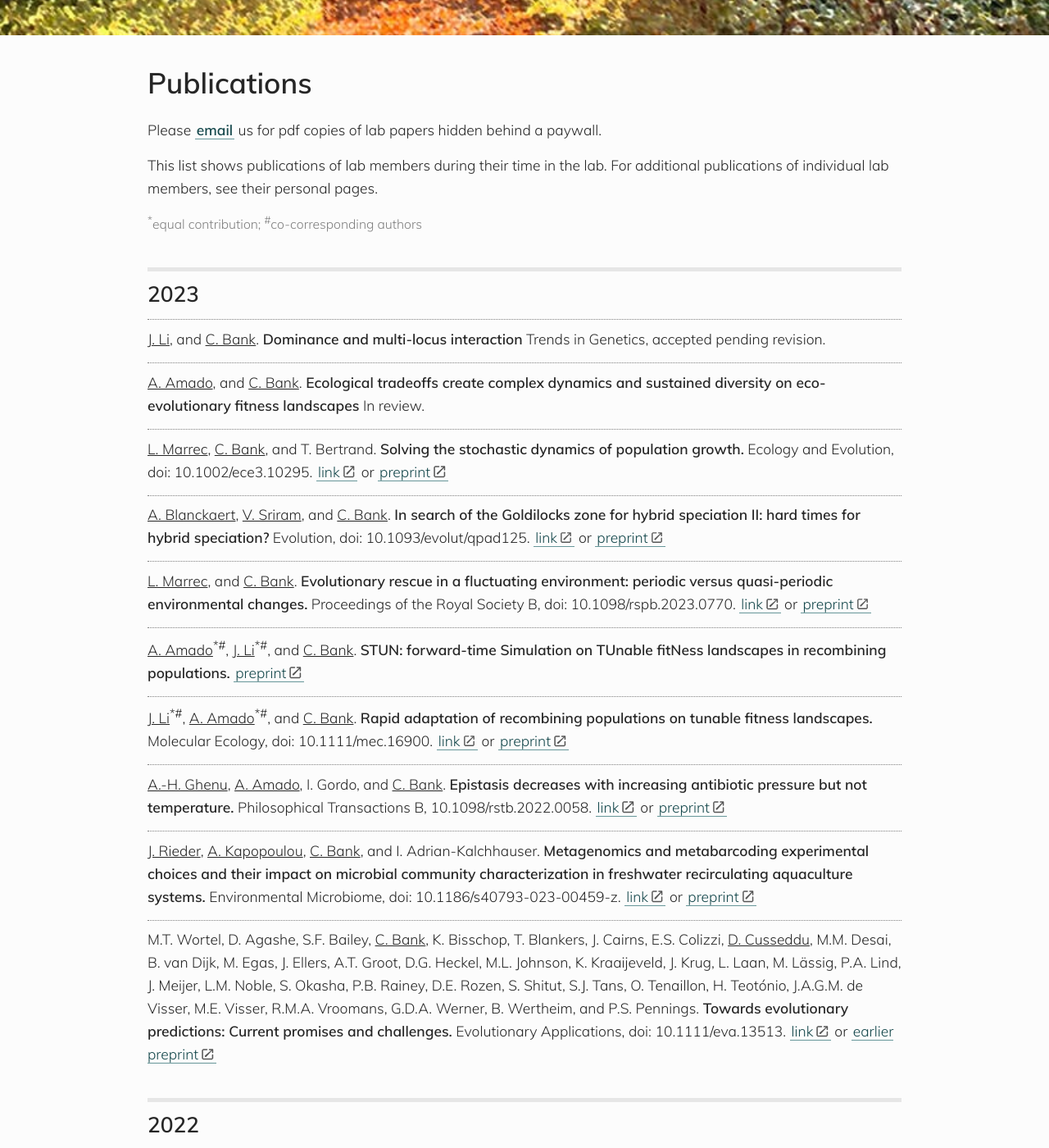
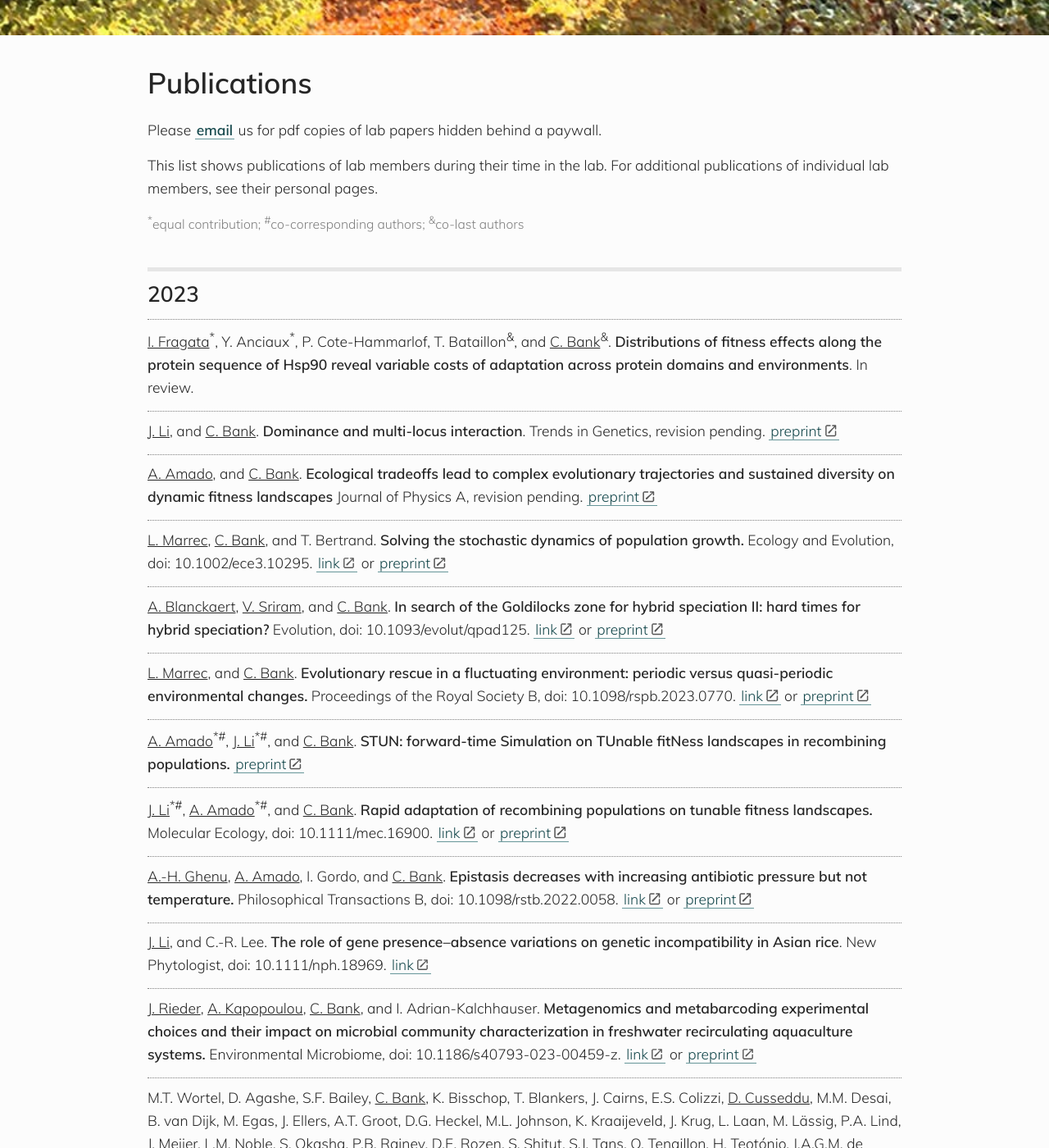
Before and after one commit to banklab/banklab.github.io, a Jekyll site: the page built from publications.md, in a window 1280 px wide and 1400 px high, scrolled down 277 px. Shown: the whole window at 82% size. Built offline with Jekyll 4.4.1, drawn with Linux system fonts in a browser that asks for light colours; some web fonts are replaced.

Commit message:
Update publications.md
New pubs

```diff
--- a/publications.md
+++ b/publications.md
@@ -9,7 +9,7 @@ Please [email](/people/) us for pdf copies of lab papers hidden behind a paywall
 
 This list shows publications of lab members during their time in the lab. For additional publications of individual lab members, see their personal pages.
 
-<sup>*</sup>equal contribution; <sup>#</sup>co-corresponding authors
+<sup>*</sup>equal contribution; <sup>#</sup>co-corresponding authors; <sup>&</sup>co-last authors
 {:.p__notes}
 
 <div class="layout-publications" markdown="1">
@@ -20,10 +20,15 @@ https://kramdown.gettalong.org/syntax.html#html-blocks
 {:/comment}
 
 ## 2023
+{::comment}
+A. Hinz, <u>A. Amado</u>, R. Kassen, <u>C. Bank</u>, A. Wong. Unpredictability of the fitness effects of antimicrobial resistance mutations across environments in Escherichia coli. Submitted.
+{:/comment}
 
-<u>J. Li</u>, and <u>C. Bank</u>. **Dominance and multi-locus interaction** Trends in Genetics, accepted pending revision.
+<u>I. Fragata</u><sup>*</sup>, Y. Anciaux<sup>*</sup>, P. Cote-Hammarlof, T. Bataillon<sup>&</sup>, and <u>C. Bank</u><sup>&</sup>. **Distributions of fitness effects along the protein sequence of Hsp90 reveal variable costs of adaptation across protein domains and environments**. In review.
 
-<u>A. Amado</u>, and <u>C. Bank</u>. **Ecological tradeoffs create complex dynamics and sustained diversity on eco-evolutionary fitness landscapes** In review.
+<u>J. Li</u>, and <u>C. Bank</u>. **Dominance and multi-locus interaction**. Trends in Genetics, revision pending. [preprint](https://arxiv.org/abs/2310.04730)
+
+<u>A. Amado</u>, and <u>C. Bank</u>. **Ecological tradeoffs lead to complex evolutionary trajectories and sustained diversity on dynamic fitness landscapes** Journal of Physics A, revision pending. [preprint](https://www.biorxiv.org/content/10.1101/2023.10.11.561986v1.abstract)
 
 <u>L. Marrec</u>, <u>C. Bank</u>, and T. Bertrand. **Solving the stochastic dynamics of population growth.** Ecology and Evolution, doi: 10.1002/ece3.10295. [link](http://dx.doi.org/10.1002/ece3.10295) or [preprint](https://www.biorxiv.org/content/10.1101/2022.11.15.516663v1)
 
@@ -35,7 +40,9 @@ https://kramdown.gettalong.org/syntax.html#html-blocks
 
 <u>J. Li</u><sup>*#</sup>, <u>A. Amado</u><sup>*#</sup>, and <u>C. Bank</u>. **Rapid adaptation of recombining populations on tunable fitness landscapes.** Molecular Ecology, doi: 10.1111/mec.16900. [link](http://doi.org/10.1111/mec.16900) or [preprint](https://www.biorxiv.org/content/10.1101/2022.11.16.516770v1)
 
-<u>A.-H. Ghenu</u>, <u>A. Amado</u>, I. Gordo, and <u>C. Bank</u>. **Epistasis decreases with increasing antibiotic pressure but not temperature.** Philosophical Transactions B, 10.1098/rstb.2022.0058. [link](https://royalsocietypublishing.org/doi/full/10.1098/rstb.2022.0058) or [preprint](https://www.biorxiv.org/content/10.1101/2022.09.01.506172)
+<u>A.-H. Ghenu</u>, <u>A. Amado</u>, I. Gordo, and <u>C. Bank</u>. **Epistasis decreases with increasing antibiotic pressure but not temperature.** Philosophical Transactions B, doi: 10.1098/rstb.2022.0058. [link](https://royalsocietypublishing.org/doi/full/10.1098/rstb.2022.0058) or [preprint](https://www.biorxiv.org/content/10.1101/2022.09.01.506172)
+
+<u>J. Li</u>, and C.-R. Lee. **The role of gene presence–absence variations on genetic incompatibility in Asian rice**. New Phytologist, doi: 10.1111/nph.18969. [link](https://nph.onlinelibrary.wiley.com/doi/full/10.1111/nph.18969?casa_token=rNrI2cnKaDkAAAAA%3AwIcO6Xr7TykwDkjFM8xNTlNDB6LZepDvc2_I9zMjrZIc2EMPkz2p9laViCr41ikHdteG7Fm2t1z4lad9)
 
 <u>J. Rieder</u>, <u>A. Kapopoulou</u>, <u>C. Bank</u>, and I. Adrian-Kalchhauser. **Metagenomics and metabarcoding experimental choices and their impact on microbial community characterization in freshwater recirculating aquaculture systems.** Environmental Microbiome, doi: 10.1186/s40793-023-00459-z. [link](https://rdcu.be/c5D08) or [preprint](https://www.biorxiv.org/content/10.1101/2022.07.05.498813v1.abstract)
 
```
